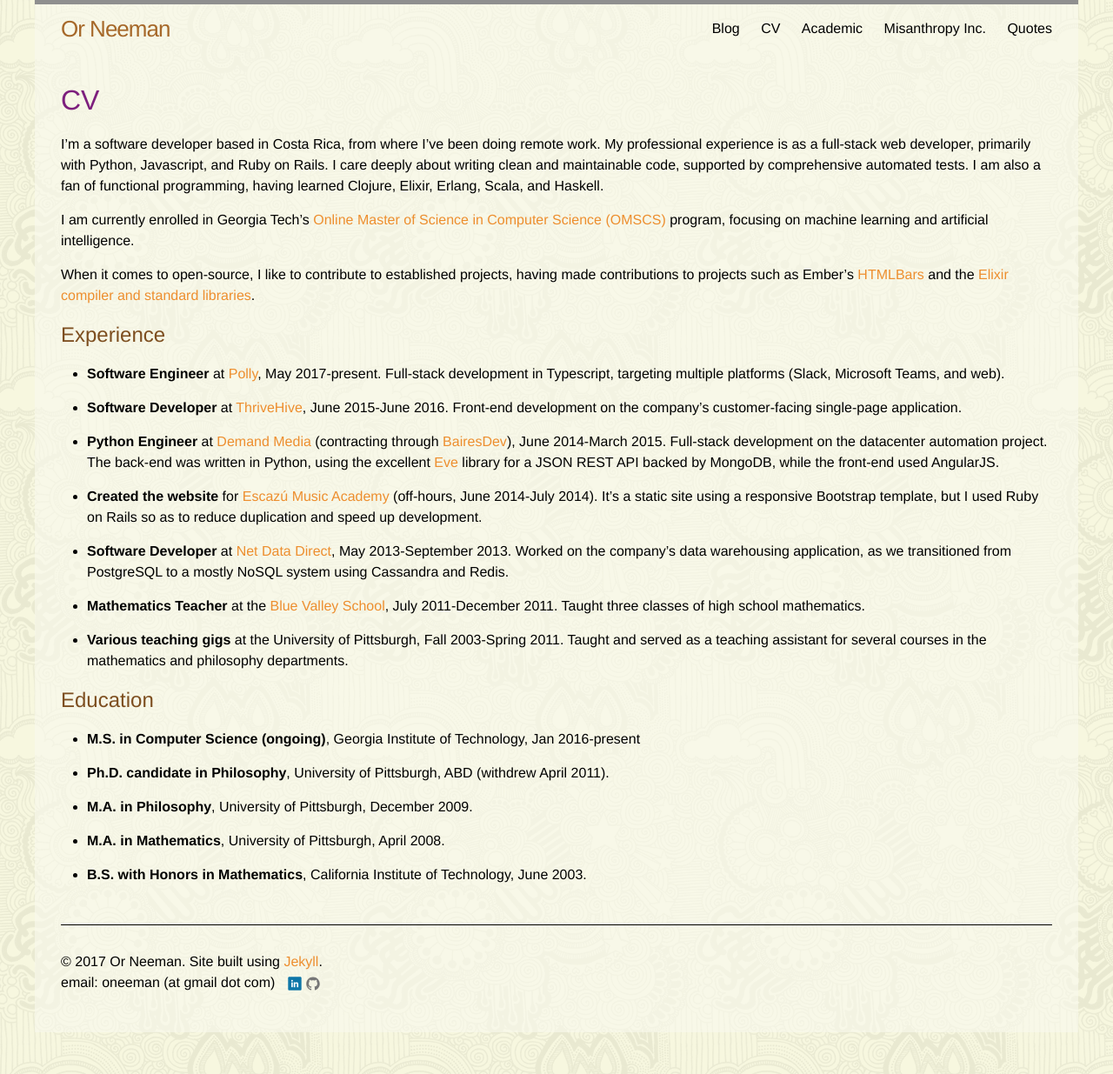
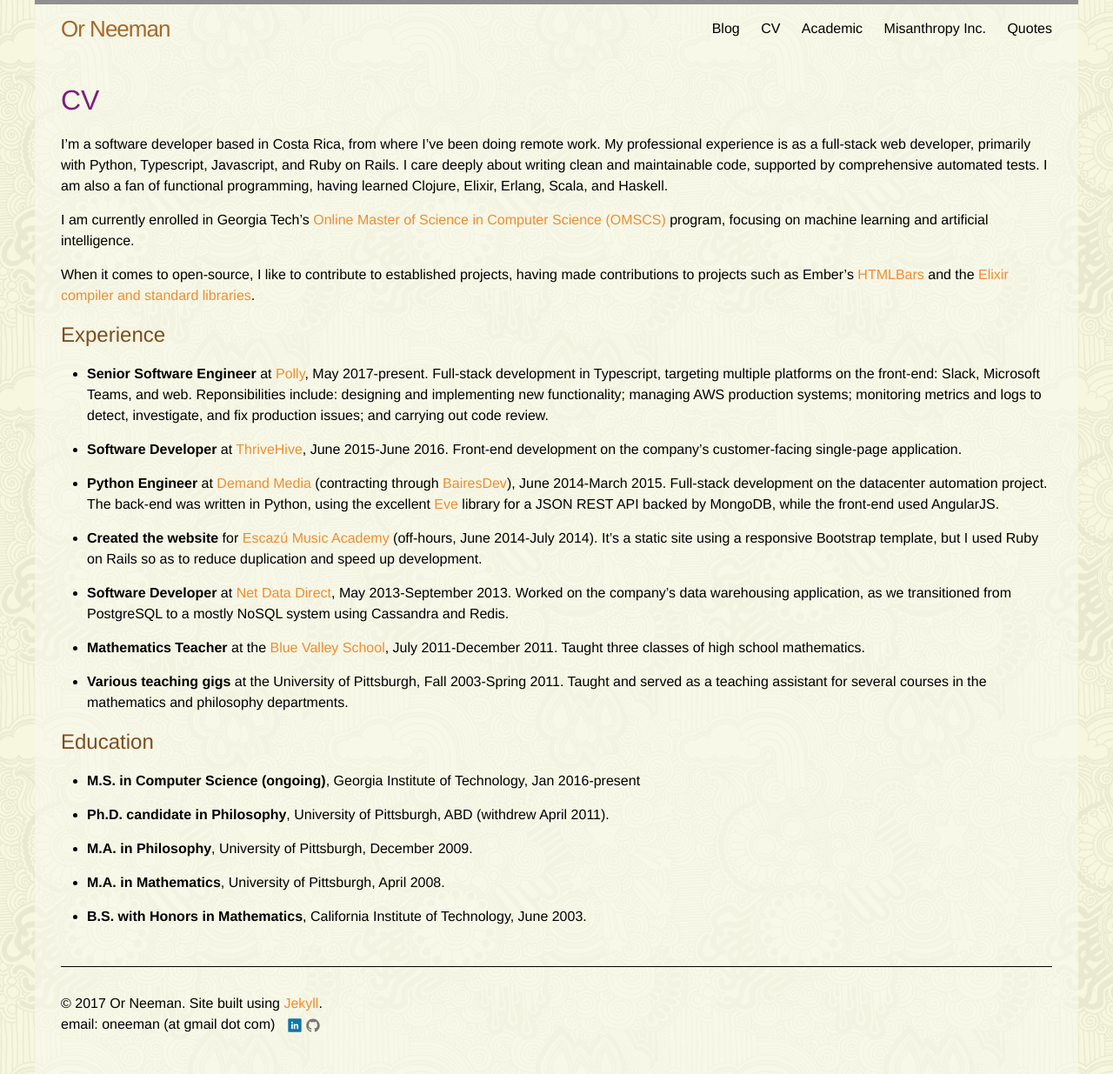
Before and after one commit to oneeman/oneeman.github.io, a Jekyll site: the page built from cv.md, in a window 1280 px wide. Shown: the whole page at 87% size. Built offline with Jekyll 4.4.1, drawn with Linux system fonts in a browser that asks for light colours; before the commit the page ends 1187 px from its top, so only the background shows below that.

Commit message:
Flesh out duties at Polly

```diff
--- a/cv.md
+++ b/cv.md
@@ -7,7 +7,7 @@
 ---
 
 I'm a software developer based in Costa Rica, from where I've been doing remote work.  My professional experience is as
-a full-stack web developer, primarily with Python, Javascript, and Ruby on Rails.  I care deeply about writing
+a full-stack web developer, primarily with Python, Typescript, Javascript, and Ruby on Rails.  I care deeply about writing
 clean and maintainable code, supported by comprehensive automated tests.  I am also a fan of functional programming,
 having learned Clojure, Elixir, Erlang, Scala, and Haskell.
 
@@ -21,8 +21,14 @@
 
 ## Experience
 
-* **Software Engineer** at [Polly](https://polly.ai), May 2017-present.
-Full-stack development in Typescript, targeting multiple platforms (Slack, Microsoft Teams, and web).
+* **Senior Software Engineer** at [Polly](https://polly.ai), May 2017-present.
+Full-stack development in Typescript, targeting multiple platforms on the front-end: Slack, Microsoft Teams, and web.
+Reponsibilities include:
+designing and implementing new functionality;
+managing AWS production systems;
+monitoring metrics and logs to detect, investigate, and fix production issues;
+and carrying out code review.
+
 
 * **Software Developer** at [ThriveHive](http://thrivehive.com), June 2015-June 2016.  Front-end development
 on the company's customer-facing single-page application.
```
